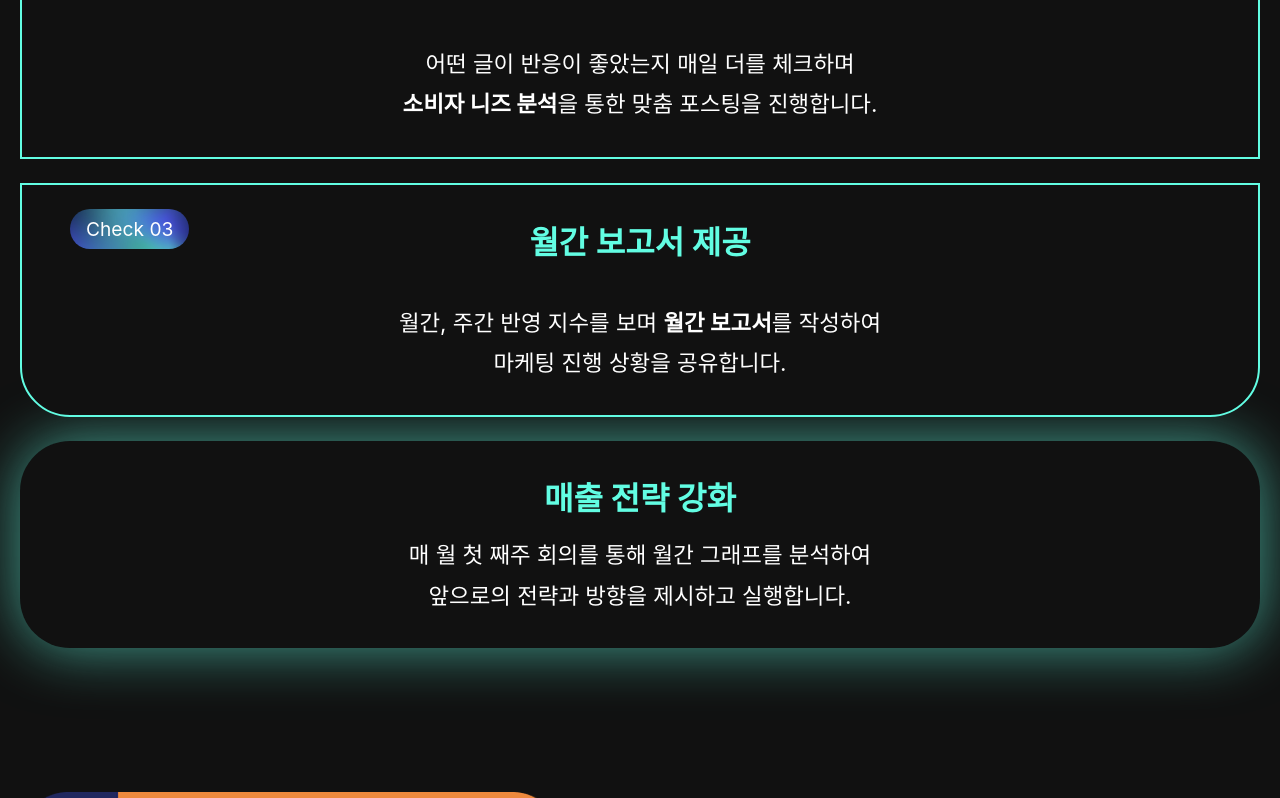
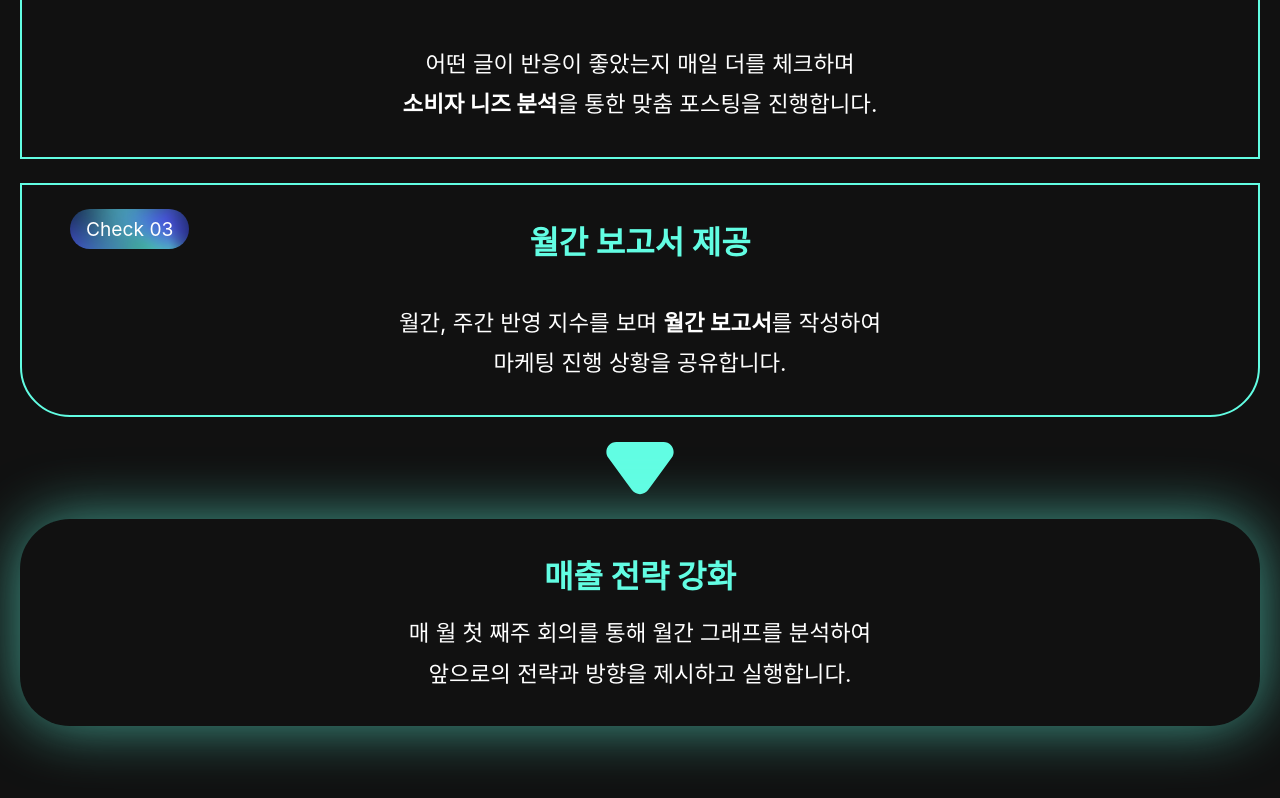
Before and after one commit to devchaeyoung/aube, a Next.js app: page / in a window 1280 px wide. Shown: the part 11202-12000 px from the top of the page. Built offline with nearby package versions, Linux system fonts and the light colour scheme; a web font is replaced by a local one.

Commit message:
# UPDATE

```diff
--- a/src/components/marketing/MarketingSection.module.css
+++ b/src/components/marketing/MarketingSection.module.css
@@ -114,7 +114,11 @@
   margin-top: 120px;
   margin-bottom: 60px;
 }
-
+.polygon {
+  display: flex;
+  justify-content: center;
+  align-items: center;
+}
 .groupImage {
   max-width: var(--max-width);
   width: 100%;
--- a/src/components/marketing/MarketingSection.tsx
+++ b/src/components/marketing/MarketingSection.tsx
@@ -64,6 +64,14 @@ export function MarketingSection() {
           </p>
         </motion.div>
 
+        <div className={styles.polygon}>
+          <svg width="68" height="54" viewBox="0 0 68 54" fill="none" xmlns="http://www.w3.org/2000/svg">
+            <path
+              d="M42.0737 49.0971C38.079 54.5632 29.921 54.5632 25.9263 49.0971L2.31914 16.795C-2.50949 10.1879 2.20935 0.894532 10.3929 0.894532L57.6072 0.894537C65.7907 0.894537 70.5095 10.1879 65.6809 16.795L42.0737 49.0971Z"
+              fill="#62FDE3"
+            />
+          </svg>
+        </div>
         <motion.div
           className={styles.highlightCard}
           initial={{ opacity: 0, y: 20 }}
```
